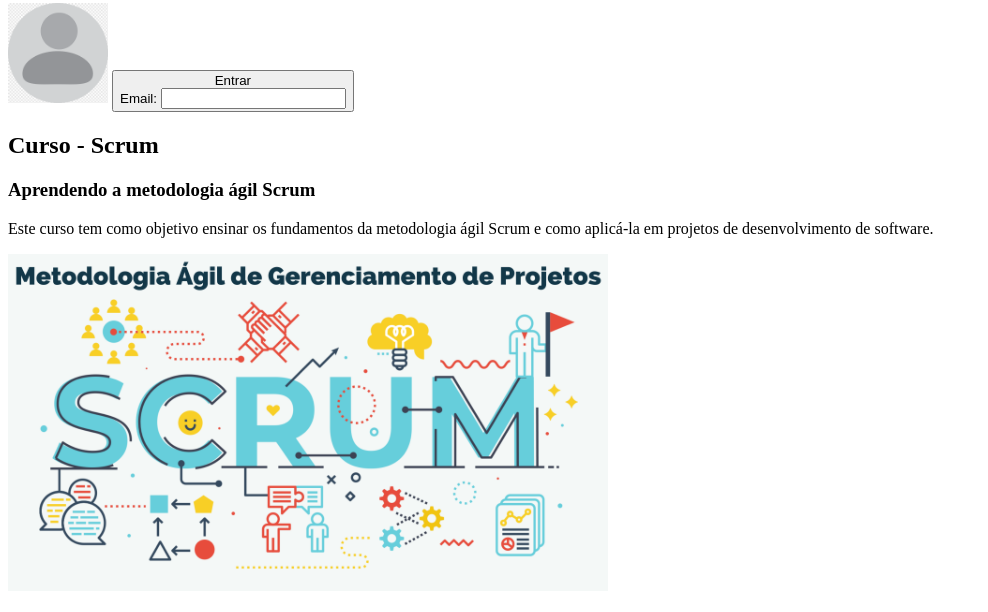
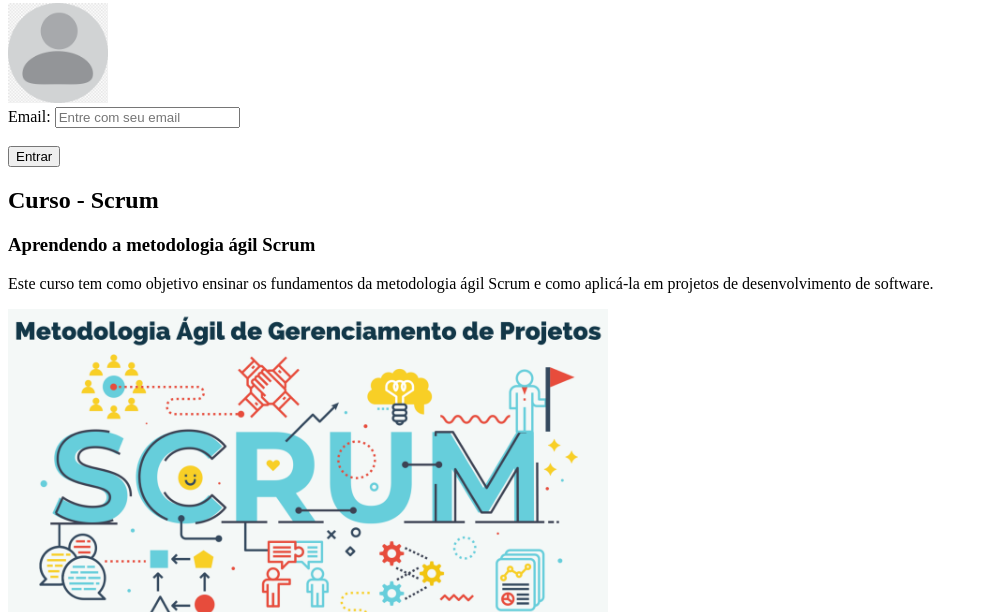
Before and after one commit to gmlebc/DSM-1, a plain HTML site: page html/index(homepage).html in a window 1280 px wide. Shown: the part 159-771 px from the top of the page, without its empty margins (0-988 px from the left). Drawn offline with Linux system fonts and the light colour scheme.

Commit message:
Pequenas alterações no html para otimizar o campo forms.

```diff
--- a/html/index(homepage).html
+++ b/html/index(homepage).html
@@ -13,12 +13,15 @@
         </div>
         <div class="entraLogin">
             <img src="../assets/imgPerfil.png" alt="Imagem do Pefil" width="100px">
-            <button>
-                Entrar
-                <form action="Login">
-                    <label>Email:</label> <input type="text" name="mail" /> <br />
+            <div class="Login">
+                <form>
+                    <label>Email:</label>
+                    <input type="text" name="email" required placeholder="Entre com seu email"/>
+                    <br>
                 </form>
-            </button>
+                <br>
+                <button>Entrar</button>
+            </div>
         </div>
     </div>
 
```
